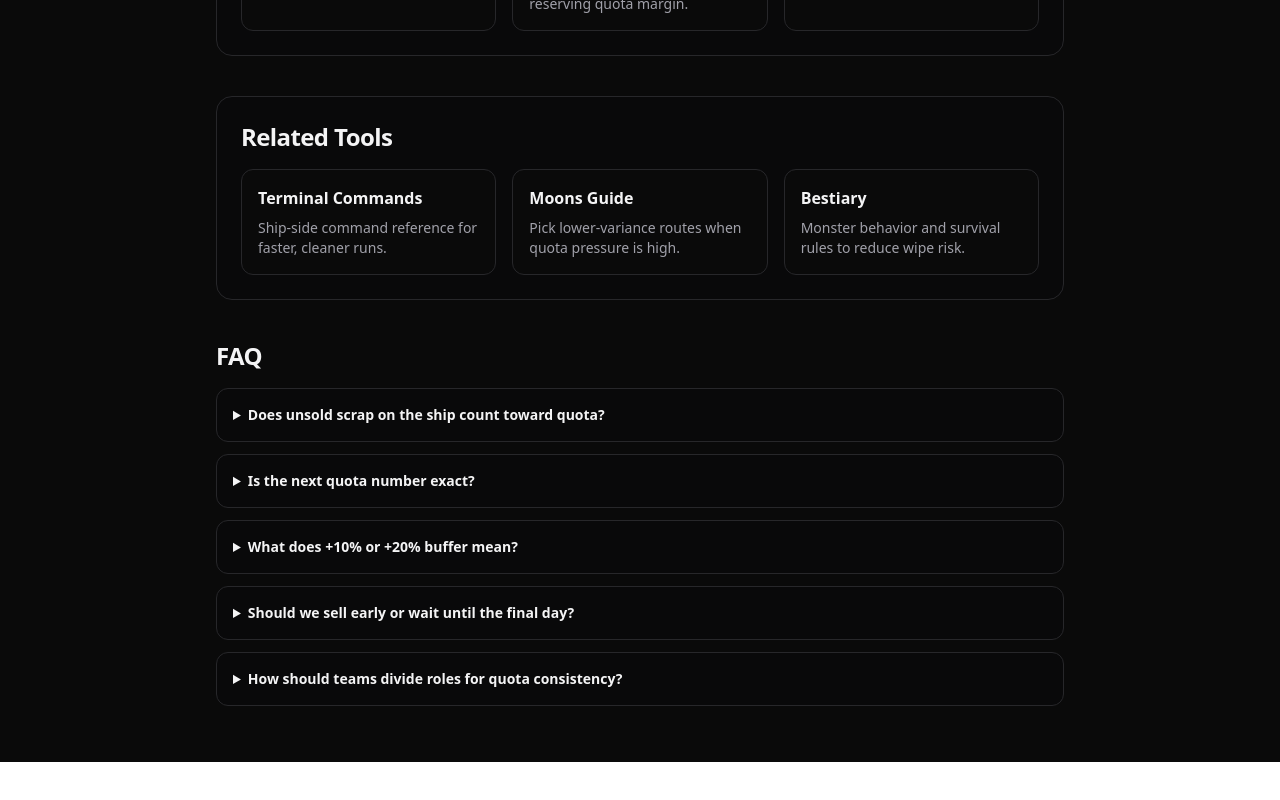
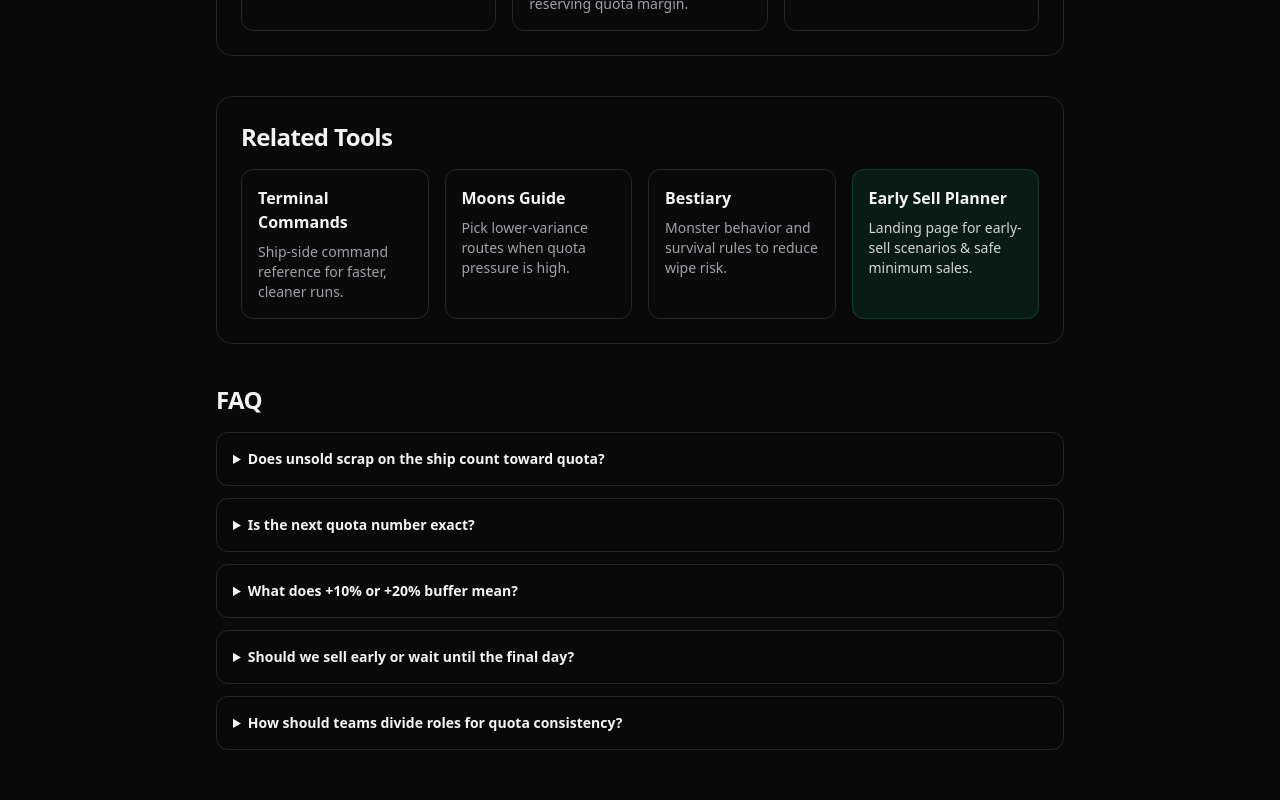
Before and after one commit to yuzhoudabaozhayujiamigou-cloud/spaceship-monster, a Next.js app: page /tools/lethal-company/quota-calculator in a window 1280 px wide. Shown: the part 2654-3454 px from the top of the page. Before the commit the page ends 3416 px from the top, so only its background shows below. Built offline with nearby package versions, Linux system fonts and the light colour scheme; no server answers.

Commit message:
Link quota calculator with early sell landing page

```diff
--- a/app/tools/lethal-company/quota-calculator/page.tsx
+++ b/app/tools/lethal-company/quota-calculator/page.tsx
@@ -170,7 +170,7 @@ common planning range: 0.5 to 1.5`}
 
         <section className="mb-10 rounded-2xl border border-zinc-800 bg-zinc-950/40 p-6">
           <h2 className="text-2xl font-semibold tracking-tight">Related Tools</h2>
-          <div className="mt-4 grid grid-cols-1 gap-4 sm:grid-cols-3">
+          <div className="mt-4 grid grid-cols-1 gap-4 sm:grid-cols-4">
             <Link
               href="/tools/lethal-company/terminal-commands/"
               className="rounded-xl border border-zinc-800 bg-[#0a0a0a] p-4 transition-colors hover:bg-zinc-950"
@@ -192,6 +192,13 @@ common planning range: 0.5 to 1.5`}
               <h3 className="font-semibold text-zinc-100">Bestiary</h3>
               <p className="mt-2 text-sm text-zinc-400">Monster behavior and survival rules to reduce wipe risk.</p>
             </Link>
+            <Link
+              href="/tools/quota-calculator/early-sell"
+              className="rounded-xl border border-emerald-600/30 bg-emerald-500/10 p-4 transition-colors hover:bg-emerald-500/15"
+            >
+              <h3 className="font-semibold text-zinc-100">Early Sell Planner</h3>
+              <p className="mt-2 text-sm text-zinc-300">Landing page for early-sell scenarios &amp; safe minimum sales.</p>
+            </Link>
           </div>
         </section>
 
--- a/app/tools/quota-calculator/early-sell/page.tsx
+++ b/app/tools/quota-calculator/early-sell/page.tsx
@@ -44,6 +44,7 @@ export default function EarlySellQuotaCalculatorPage() {
         </div>
 
         <header className="mb-8">
+          <p className="text-xs font-mono uppercase tracking-wide text-zinc-500">Lethal Company → Quota</p>
           <h1 className="text-3xl font-semibold tracking-tight sm:text-4xl">
             Early Sell Quota Calculator (Lethal Company)
           </h1>
```
